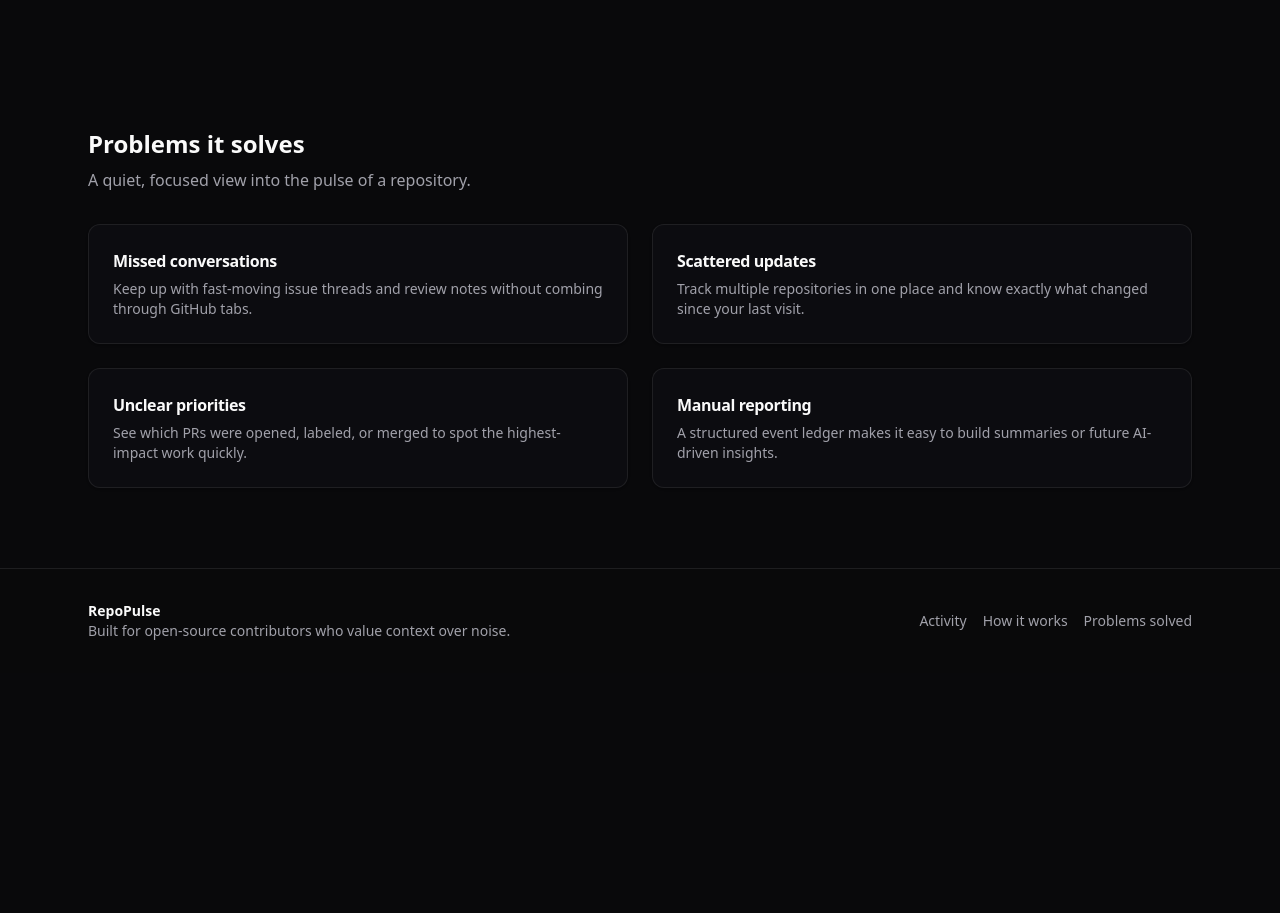
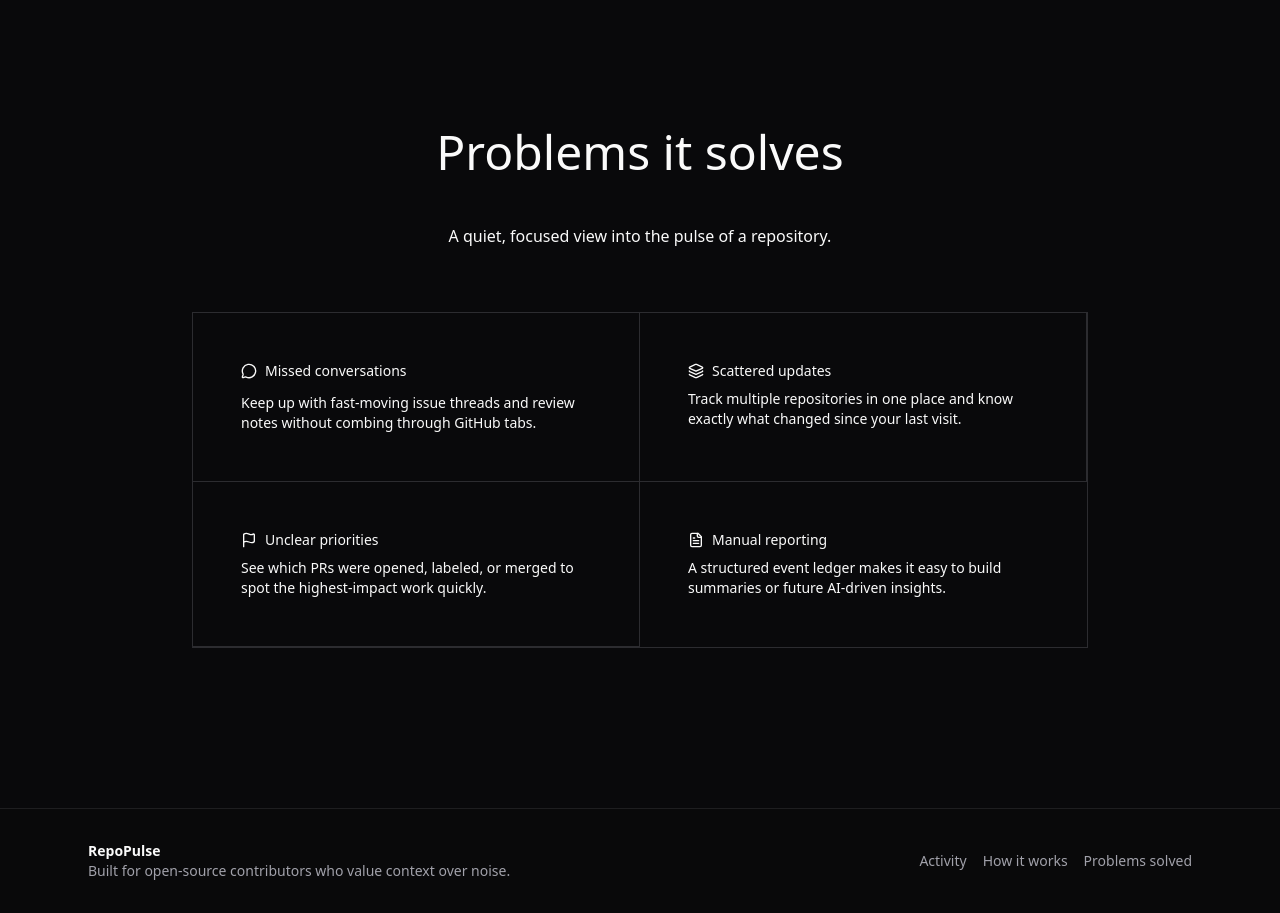
Before and after one commit to mdkaifansari04/sentinel, a Next.js app in the folder site/: page / in a window 1280 px wide. Shown: the part 3060-3973 px from the top of the page. Before the commit the page ends 3733 px from the top, so only its background shows below. Built offline with nearby package versions, Linux system fonts and the light colour scheme.

Commit message:
feat: add SolutionSection and Footer components to enhance homepage layout

```diff
--- a/site/app/page.tsx
+++ b/site/app/page.tsx
@@ -3,8 +3,9 @@ import Link from "next/link";
 import AboutSection from "@/components/container/about";
 import Features from "@/components/container/feature";
 import HeroSection from "@/components/container/hero";
+import SolutionSection from "@/components/container/solution";
 import { SiteHeader } from "@/components/site-header";
-import { Card, CardDescription, CardHeader, CardTitle } from "@/components/ui/card";
+import Footer from "@/components/footer";
 
 export default function Home() {
   return (
@@ -14,60 +15,10 @@ export default function Home() {
         <HeroSection />
         <Features />
         <AboutSection />
-        <section id="problems" className="mt-20 space-y-8">
-          <div className="space-y-2">
-            <h2 className="text-2xl font-semibold">Problems it solves</h2>
-            <p className="text-muted-foreground">A quiet, focused view into the pulse of a repository.</p>
-          </div>
-          <div className="grid gap-6 md:grid-cols-2">
-            {[
-              {
-                title: "Missed conversations",
-                description: "Keep up with fast-moving issue threads and review notes without combing through GitHub tabs.",
-              },
-              {
-                title: "Scattered updates",
-                description: "Track multiple repositories in one place and know exactly what changed since your last visit.",
-              },
-              {
-                title: "Unclear priorities",
-                description: "See which PRs were opened, labeled, or merged to spot the highest-impact work quickly.",
-              },
-              {
-                title: "Manual reporting",
-                description: "A structured event ledger makes it easy to build summaries or future AI-driven insights.",
-              },
-            ].map((item) => (
-              <Card key={item.title} className="border-border/60 bg-card/60">
-                <CardHeader>
-                  <CardTitle className="text-base">{item.title}</CardTitle>
-                  <CardDescription>{item.description}</CardDescription>
-                </CardHeader>
-              </Card>
-            ))}
-          </div>
-        </section>
+        <SolutionSection />
       </main>
 
-      <footer className="border-t border-border/60 bg-background/90">
-        <div className="mx-auto flex w-full max-w-6xl flex-col gap-4 px-6 py-8 text-sm text-muted-foreground md:flex-row md:items-center md:justify-between">
-          <div>
-            <p className="font-semibold text-foreground">RepoPulse</p>
-            <p>Built for open-source contributors who value context over noise.</p>
-          </div>
-          <div className="flex flex-wrap items-center gap-4">
-            <Link href="/activity" className="hover:text-foreground">
-              Activity
-            </Link>
-            <Link href="#how-it-works" className="hover:text-foreground">
-              How it works
-            </Link>
-            <Link href="#problems" className="hover:text-foreground">
-              Problems solved
-            </Link>
-          </div>
-        </div>
-      </footer>
+      <Footer />
     </div>
   );
 }
--- /dev/null
+++ b/site/components/container/solution.tsx
@@ -0,0 +1,48 @@
+import { FileText, Flag, Layers, MessageCircle } from "lucide-react";
+
+export default function SolutionSection() {
+  return (
+    <section className="py-12 md:py-20">
+      <div className="mx-auto max-w-5xl space-y-8 px-6 md:space-y-16">
+        <div className="relative z-10 mx-auto max-w-xl space-y-6 text-center md:space-y-12">
+          <h2 className="text-balance text-4xl font-medium lg:text-5xl">Problems it solves</h2>
+          <p>A quiet, focused view into the pulse of a repository.</p>
+        </div>
+
+        <div className="relative mx-auto grid max-w-4xl divide-x divide-y border *:p-12 sm:grid-cols-1 lg:grid-cols-2">
+          <div className="space-y-3">
+            <div className="flex items-center gap-2">
+              <MessageCircle className="size-4" />
+              <h3 className="text-sm font-medium">Missed conversations</h3>
+            </div>
+            <p className="text-sm">Keep up with fast-moving issue threads and review notes without combing through GitHub tabs.</p>
+          </div>
+
+          <div className="space-y-2">
+            <div className="flex items-center gap-2">
+              <Layers className="size-4" />
+              <h3 className="text-sm font-medium">Scattered updates</h3>
+            </div>
+            <p className="text-sm">Track multiple repositories in one place and know exactly what changed since your last visit.</p>
+          </div>
+
+          <div className="space-y-2">
+            <div className="flex items-center gap-2">
+              <Flag className="size-4" />
+              <h3 className="text-sm font-medium">Unclear priorities</h3>
+            </div>
+            <p className="text-sm">See which PRs were opened, labeled, or merged to spot the highest-impact work quickly.</p>
+          </div>
+
+          <div className="space-y-2">
+            <div className="flex items-center gap-2">
+              <FileText className="size-4" />
+              <h3 className="text-sm font-medium">Manual reporting</h3>
+            </div>
+            <p className="text-sm">A structured event ledger makes it easy to build summaries or future AI-driven insights.</p>
+          </div>
+        </div>
+      </div>
+    </section>
+  );
+}
--- /dev/null
+++ b/site/components/footer.tsx
@@ -0,0 +1,26 @@
+import Link from "next/link";
+function Footer() {
+  return (
+    <footer className="border-t border-border/60 bg-background/90">
+      <div className="mx-auto flex w-full max-w-6xl flex-col gap-4 px-6 py-8 text-sm text-muted-foreground md:flex-row md:items-center md:justify-between">
+        <div>
+          <p className="font-semibold text-foreground">RepoPulse</p>
+          <p>Built for open-source contributors who value context over noise.</p>
+        </div>
+        <div className="flex flex-wrap items-center gap-4">
+          <Link href="/activity" className="hover:text-foreground">
+            Activity
+          </Link>
+          <Link href="#how-it-works" className="hover:text-foreground">
+            How it works
+          </Link>
+          <Link href="#problems" className="hover:text-foreground">
+            Problems solved
+          </Link>
+        </div>
+      </div>
+    </footer>
+  );
+}
+
+export default Footer;
```
